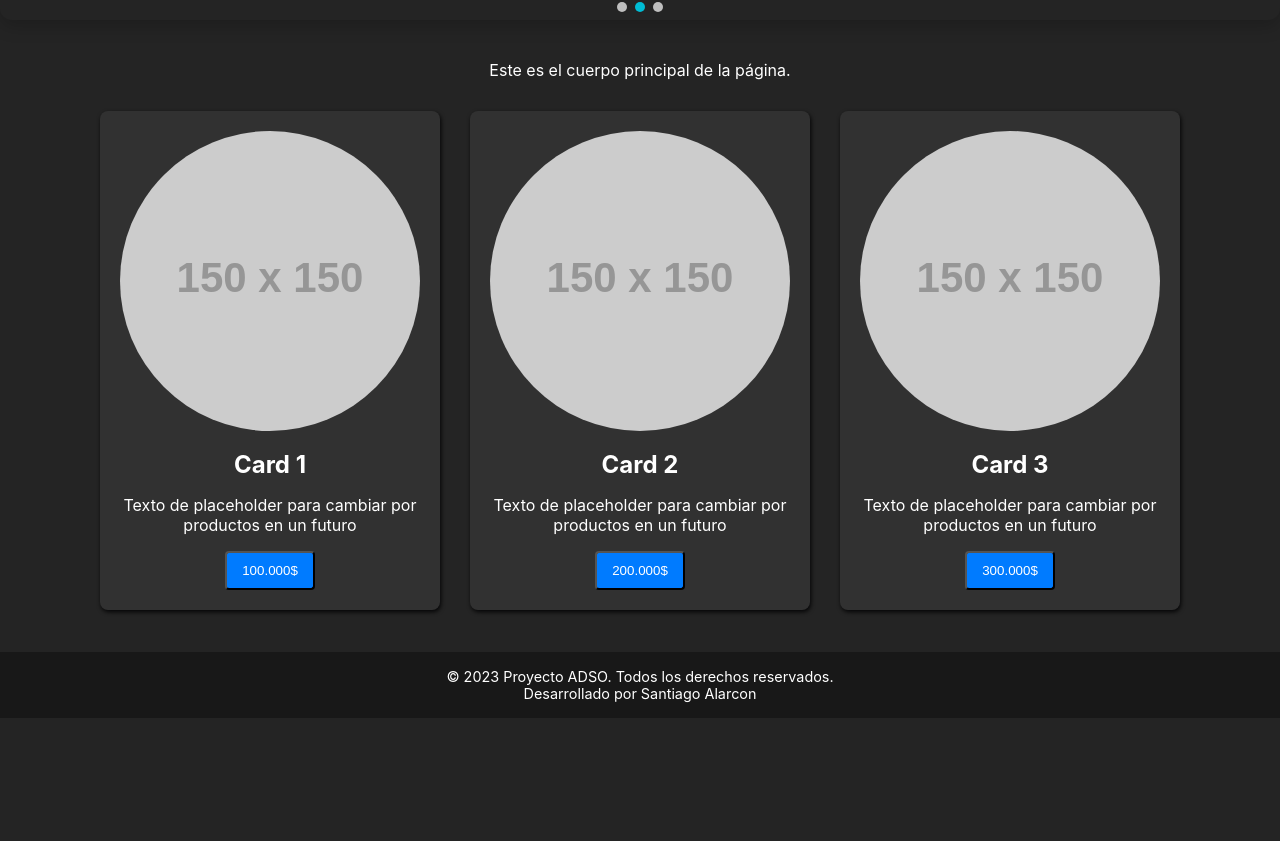
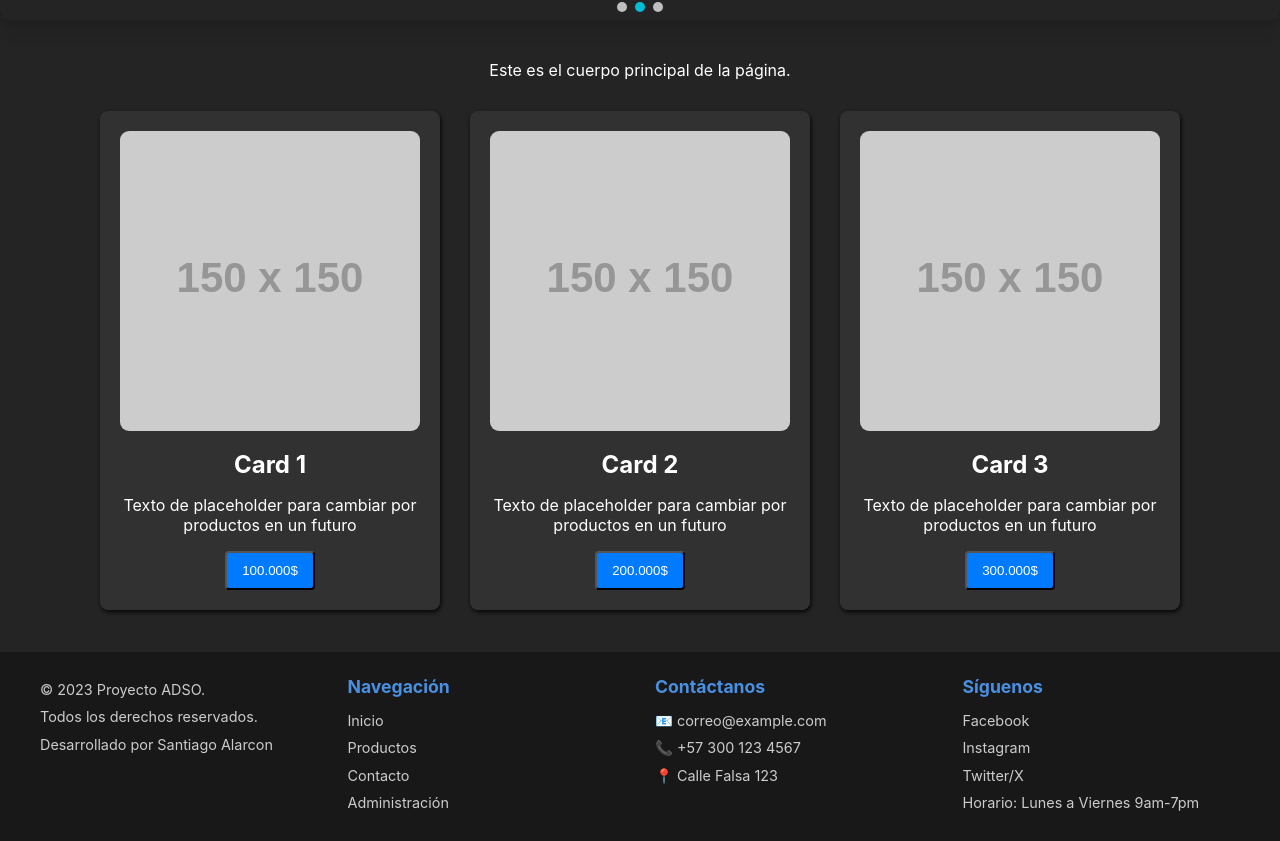
Before and after one commit to alarconcardonasantiago-commits/React-Proyect-Sena-ADSO, a React (Vite) app in the folder ProyectoADSO/: page / in a window 1280 px wide. Shown: the part 836-1677 px from the top of the page. Before the commit the page ends 1554 px from the top, so only its background shows below. Built offline with nearby package versions, Linux system fonts and the light colour scheme.

Commit message:
footer arreglado, con columnas de texto y texto de ejemplo

```diff
--- a/ProyectoADSO/src/Components/Card/Card.module.css
+++ b/ProyectoADSO/src/Components/Card/Card.module.css
@@ -16,7 +16,7 @@
     border-radius: 4px;
     margin-bottom: 15px;;
     object-fit: cover;
-    border-radius: 50%;
+    border-radius: 3%;
 }
 
 .title {
--- a/ProyectoADSO/src/Components/Footer/Footer.jsx
+++ b/ProyectoADSO/src/Components/Footer/Footer.jsx
@@ -2,12 +2,45 @@ import styles from './Footer.module.css'
 
 function Footer () {
     return (
-        <>
-            <div className={styles.footer}>
-                <p>© 2023 Proyecto ADSO. Todos los derechos reservados.</p>
-                <p>Desarrollado por Santiago Alarcon</p>
+        <footer className={styles.footer}> {/* Usamos <Footer> semántico */}
+
+            <div className={styles.footerContent}> {/* Nuevo contenedor Grid */}
+
+                {/* COLUMNA 1: Copyright e Info Legal */}
+                <div className={styles.col}>
+                    <p>© 2023 Proyecto ADSO.</p>
+                    <p>Todos los derechos reservados.</p>
+                    <p>Desarrollado por Santiago Alarcon</p>
+                </div>
+
+                {/* COLUMNA 2: Enlaces Rápidos */}
+                <div className={styles.col}>
+                    <h4>Navegación</h4>
+                    <a href="/">Inicio</a>
+                    <a href="/Productos">Productos</a>
+                    <a href="/Contacto">Contacto</a>
+                    <a href="/Administracion/LoginForm">Administración</a>
+                </div>
+
+                {/* COLUMNA 3: Información de Contacto */}
+                <div className={styles.col}>
+                    <h4>Contáctanos</h4>
+                    <span>📧 correo@example.com</span>
+                    <span>📞 +57 300 123 4567</span>
+                    <span>📍 Calle Falsa 123</span>
+                </div>
+
+                {/* COLUMNA 4: Redes Sociales / Horario (Ejemplo) */}
+                <div className={styles.col}>
+                    <h4>Síguenos</h4>
+                    <span>Facebook</span>
+                    <span>Instagram</span>
+                    <span>Twitter/X</span>
+                    <span>Horario: Lunes a Viernes 9am-7pm</span>
+                </div>
             </div>
-        </>
+
+        </footer>
     )
 }
 
--- a/ProyectoADSO/src/Components/Footer/Footer.module.css
+++ b/ProyectoADSO/src/Components/Footer/Footer.module.css
@@ -1,26 +1,64 @@
 .footer {
     background-color: #181818;
-
     color: white;
-    text-align: center;
-    padding: 1rem 0;
-    /* position: fixed; */
+    padding: 1.5rem 0;
     width: 100%;
-    bottom: 0;
+    /* No usar position: fixed ni static */
 }
 
-.footer p {
-    margin: 0;
-    font-size: 0.9rem;
+/* Contenedor principal del contenido del footer, que será la GRID */
+.footerContent {
+    display: grid;
+    /* Crea 4 columnas de igual tamaño (1fr) */
+    grid-template-columns: repeat(4, 1fr);
+    max-width: 1200px; /* Limita el ancho para centrar */
+    margin: 0 auto; /* Centra el contenido */
+    padding: 0 20px; /* Padding lateral */
+    gap: 30px; /* Espacio entre columnas */
 }
-/*
-.loginForm {
+
+/* Estilos para cada columna */
+.col {
     display: flex;
     flex-direction: column;
-    align-items: center;
-    gap: 10px;
-    margin-top: 10px;
-    height: max-content;
-    margin-bottom: 25px; */
-    /* margin-top: 25px; */
-/* } */
+    /* Alineación de texto por defecto */
+    text-align: left;
+}
+
+/* Estilos para los títulos de columna */
+.col h4 {
+    margin-top: 0;
+    margin-bottom: 10px;
+    font-size: 1.1rem;
+    color: #4a90e2; /* Un color de acento */
+}
+
+/* Estilos para el texto de las columnas (párrafos, spans, enlaces) */
+.col p, .col span, .col a {
+    margin: 3px 0;
+    font-size: 0.9rem;
+    text-decoration: none;
+    color: #ccc; /* Gris claro para el texto */
+    line-height: 1.5;
+}
+
+/* Estilos para los enlaces */
+.col a:hover {
+    color: white;
+    text-decoration: underline;
+}
+
+/* Estilos para pantallas más pequeñas (Responsive) */
+@media (max-width: 768px) {
+    .footerContent {
+        /* En pantallas medianas, cambia a 2 columnas */
+        grid-template-columns: repeat(2, 1fr);
+    }
+}
+
+@media (max-width: 480px) {
+    .footerContent {
+        /* En pantallas muy pequeñas, vuelve a 1 columna */
+        grid-template-columns: 1fr;
+    }
+}
```
Also changed, not shown: ProyectoADSO/src/App.jsx (+3 -16 lines).
